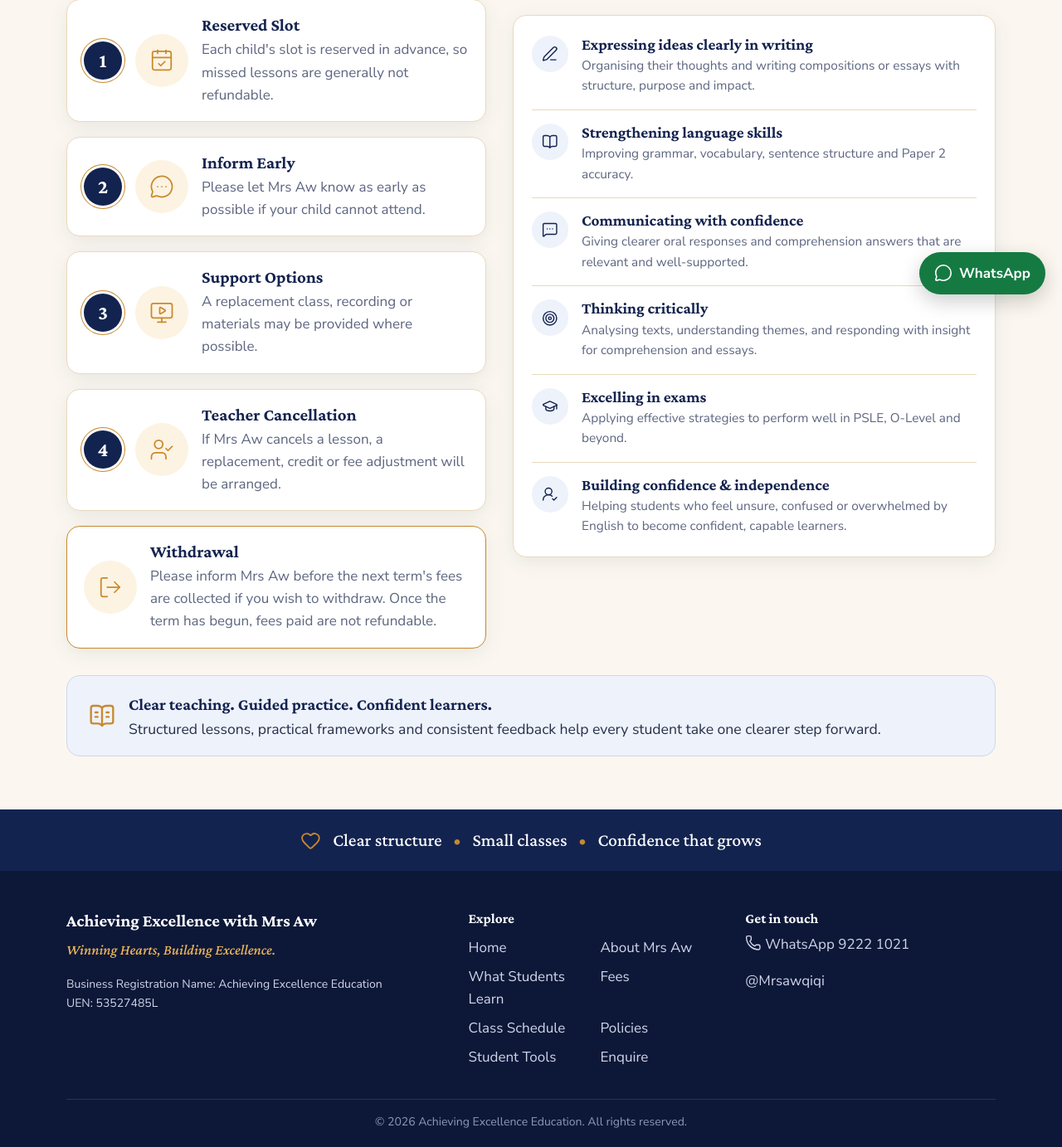
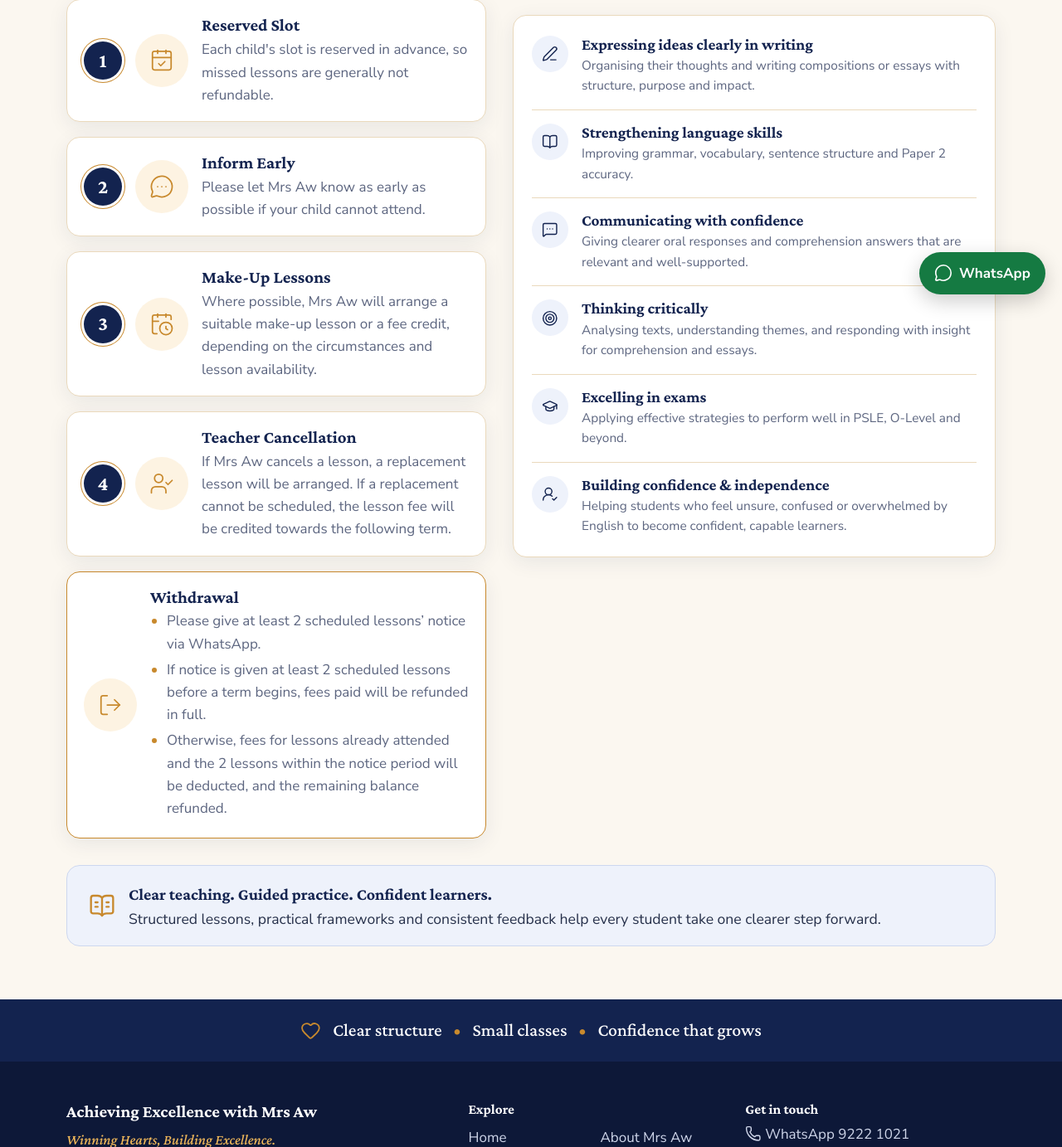
Before and after one commit to MrsAwQiQi/ace_website, a Flask app: page /policies in a window 1280 px wide. Shown: the part 425-1808 px from the top of the page at 83% size. Run offline with Flask 3, Linux system fonts and the light colour scheme; some libraries are stand-ins or nearby versions.

Commit message:
Switch to termly fees and update class policies
Fees
- Payment: fees collected termly, in advance, based on the actual number
  of scheduled lessons; link to term dates; PayNow or credit card (3.5%
  processing fee)
- Home page Fees card now says "term fees"

Policies (Attendance & Absence)
- Replace "Support Options" with "Make-Up Lessons"
- Teacher cancellation: replacement lesson, or the fee credited to the
  following term
- Withdrawal: 2 scheduled lessons' notice via WhatsApp, with the new
  refund rules

Co-Authored-By: Claude Opus 5.5 <noreply@anthropic.com>

```diff
--- a/app.py
+++ b/app.py
@@ -158,10 +158,12 @@ ATTENDANCE = [
      "Each child's slot is reserved in advance, so missed lessons are generally not refundable."),
     ("Inform Early", "message-circle-more",
      "Please let Mrs Aw know as early as possible if your child cannot attend."),
-    ("Support Options", "monitor-play",
-     "A replacement class, recording or materials may be provided where possible."),
+    ("Make-Up Lessons", "calendar-clock",
+     "Where possible, Mrs Aw will arrange a suitable make-up lesson or a fee credit, depending on the "
+     "circumstances and lesson availability."),
     ("Teacher Cancellation", "user-check",
-     "If Mrs Aw cancels a lesson, a replacement, credit or fee adjustment will be arranged."),
+     "If Mrs Aw cancels a lesson, a replacement lesson will be arranged. If a replacement cannot be "
+     "scheduled, the lesson fee will be credited towards the following term."),
 ]
 
 SUITABLE_FOR = [
--- a/static/css/style.css
+++ b/static/css/style.css
@@ -223,6 +223,8 @@ main:focus { outline: none; }
 .suitable-list { list-style: none; margin: 0; padding: 8px 22px; }
 .suitable-list li { display: flex; gap: 16px; padding: 16px 0; }
 .suitable-list li + li { border-top: 1px solid var(--line); }
+.policy.withdrawal .dots { color: var(--muted); }
+.policy.withdrawal .dots li { margin: 4px 0; }
 .suitable-list h3 { font-size: 1.2rem; margin-bottom: 2px; }
 .suitable-list p { margin: 0; color: var(--muted); font-size: .96rem; }
 
--- a/templates/home.html
+++ b/templates/home.html
@@ -63,7 +63,7 @@
       </a>
       <a class="card link-card" href="{{ url_for('fees') }}">
         <i data-lucide="wallet"></i><h3>Fees</h3>
-        <p>Lesson length, monthly fees, payment and school holidays.</p>
+        <p>Lesson length, term fees, payment and school holidays.</p>
       </a>
       <a class="card link-card" href="{{ url_for('schedule') }}">
         <i data-lucide="calendar-days"></i><h3>Class Schedule</h3>
--- a/templates/policies.html
+++ b/templates/policies.html
@@ -24,8 +24,12 @@
       <article class="card policy withdrawal">
         <div class="stage-icon"><i data-lucide="log-out"></i></div>
         <div><h3>Withdrawal</h3>
-          <p>Please inform Mrs Aw before the next term's fees are collected if you wish to withdraw.
-            Once the term has begun, fees paid are not refundable.</p></div>
+          <ul class="dots">
+            <li>Please give at least 2 scheduled lessons’ notice via WhatsApp.</li>
+            <li>If notice is given at least 2 scheduled lessons before a term begins, fees paid will be refunded in full.</li>
+            <li>Otherwise, fees for lessons already attended and the 2 lessons within the notice period will be
+              deducted, and the remaining balance refunded.</li>
+          </ul></div>
       </article>
     </div>
 
@@ -41,6 +45,7 @@
       </ul>
     </div>
   </div>
+
   <div class="container">
     <div class="banner light">
       <i data-lucide="book-open-text"></i>
```
Also changed, not shown: templates/fees.html (+4 -4 lines).
